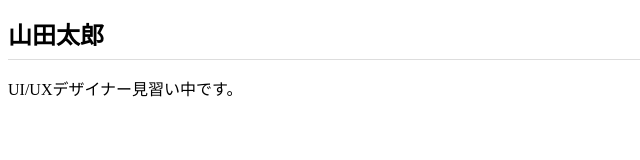
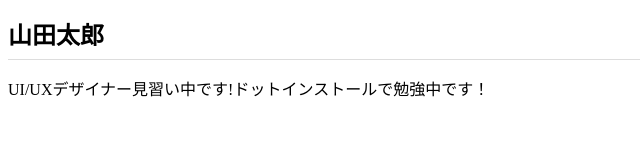
Before and after one commit to YuyaTakamura/YT.github.io, a plain HTML site: page index.html in a window 1280 px wide. Shown: the whole page, without its empty margins (0-640 px from the left). Drawn offline with Linux system fonts and the light colour scheme.

Commit message:
Add files via upload

```diff
--- a/index.html
+++ b/index.html
@@ -7,6 +7,7 @@
 </head>
 <body>
   <h1>山田太郎</h1>
-  <p>UI/UXデザイナー見習い中です。</p>
+  <p>UI/UXデザイナー見習い中です!ドットインストールで勉強中です！
+  </p>
 </body>
 </html>
```
